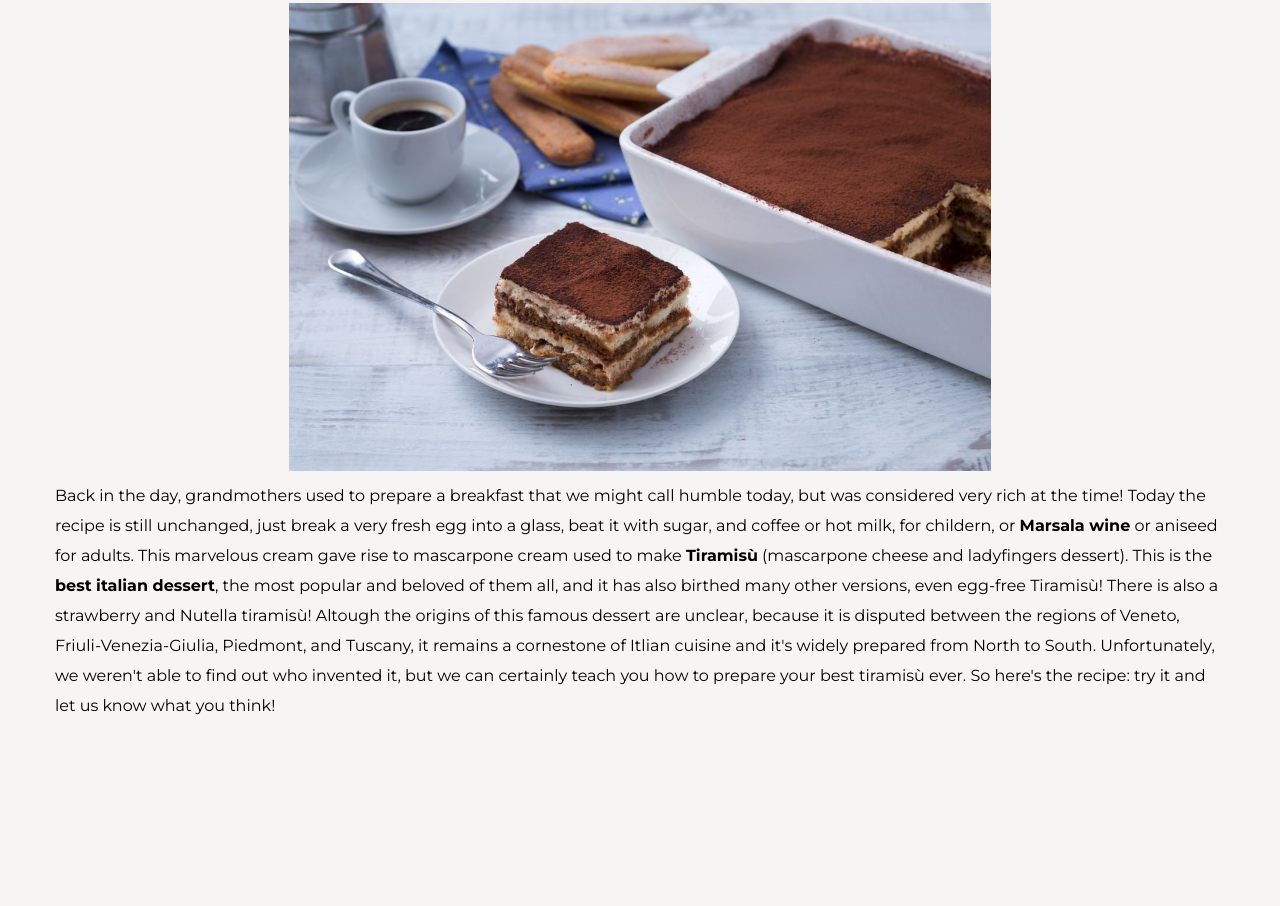
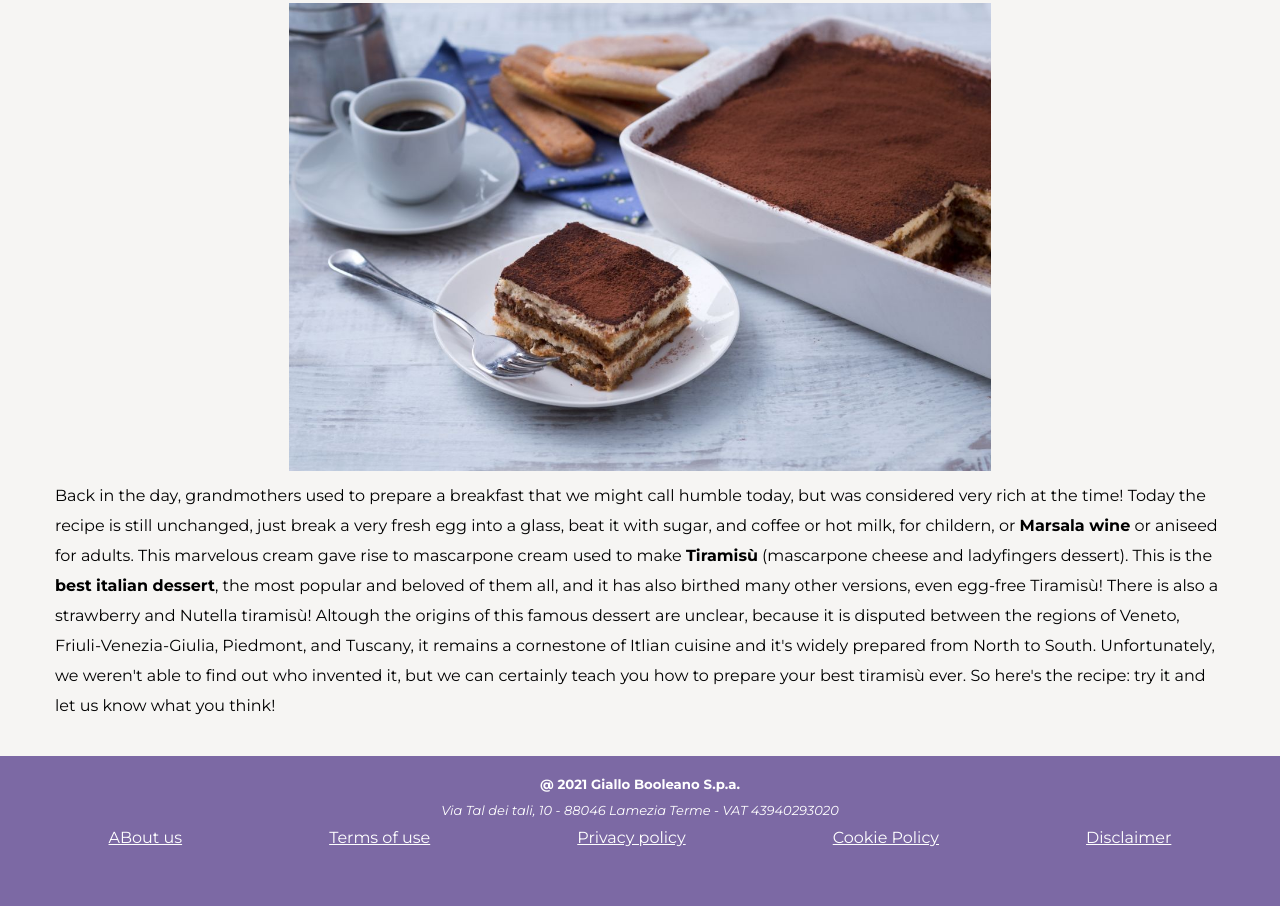
Before and after one commit to Tommaso-Panarotto/htmlcss-responsive-layout, a plain HTML site: page index.html in a window 1280 px wide. Shown: the part 1018-1924 px from the top of the page. Before the commit the page ends 1774 px from the top, so only its background shows below. Drawn offline with Linux system fonts and the light colour scheme.

Commit message:
added footer

```diff
--- a/css/style.css
+++ b/css/style.css
@@ -43,6 +43,10 @@ ul {
 
 img {
     display: block;
+}
+
+address {
+    font-size: 13px;
 }
 
 /* Utils */
@@ -255,3 +259,28 @@ iframe {
     padding: 10px 0;
     line-height: 30px;
 }
+
+/*footer*/
+footer {
+    display: flex;
+    flex-direction: column;
+    gap: 10px;
+    text-align: center;
+    padding: 20px 40px;
+    color: white;
+    min-height: 150px;
+}
+
+footer ul {
+    display: flex;
+    flex-wrap: wrap;
+    gap: 20px 10px;
+}
+
+footer a {
+    text-decoration: underline;
+}
+
+footer li {
+    margin: 0 auto;
+}
--- a/index.html
+++ b/index.html
@@ -142,6 +142,19 @@
 
         </div>
     </main>
+
+    <!--footer-->
+    <footer class="bg-purple">
+        <h5>@ 2021 Giallo Booleano S.p.a.</h5>
+        <address>Via Tal dei tali, 10 - 88046 Lamezia Terme - VAT 43940293020</address>
+        <ul>
+            <li><a href="#">ABout us</a></li>
+            <li><a href="#">Terms of use</a></li>
+            <li><a href="#">Privacy policy</a></li>
+            <li><a href="#">Cookie Policy</a></li>
+            <li><a href="#">Disclaimer</a></li>
+        </ul>
+    </footer>
 </body>
 
 </html>
```
